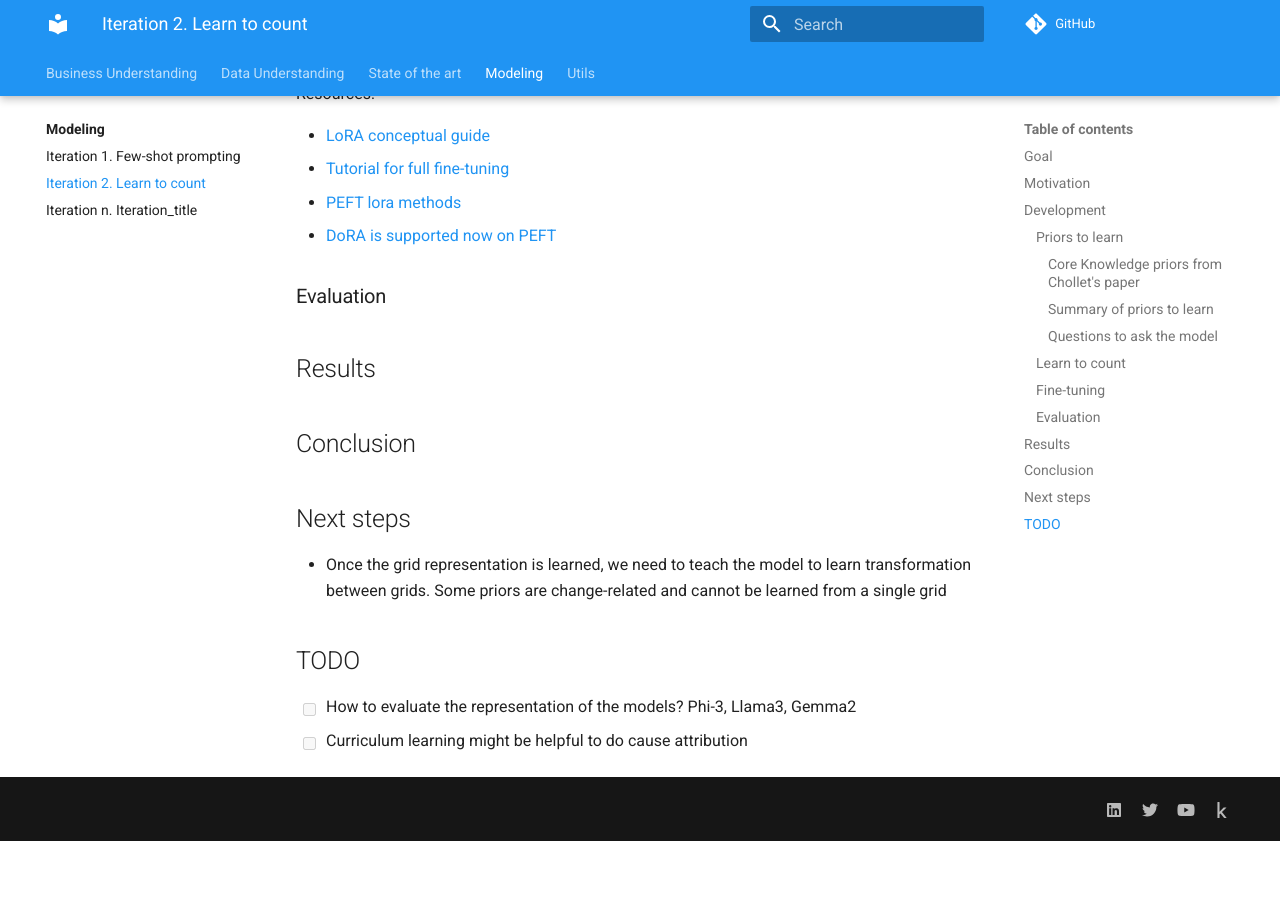
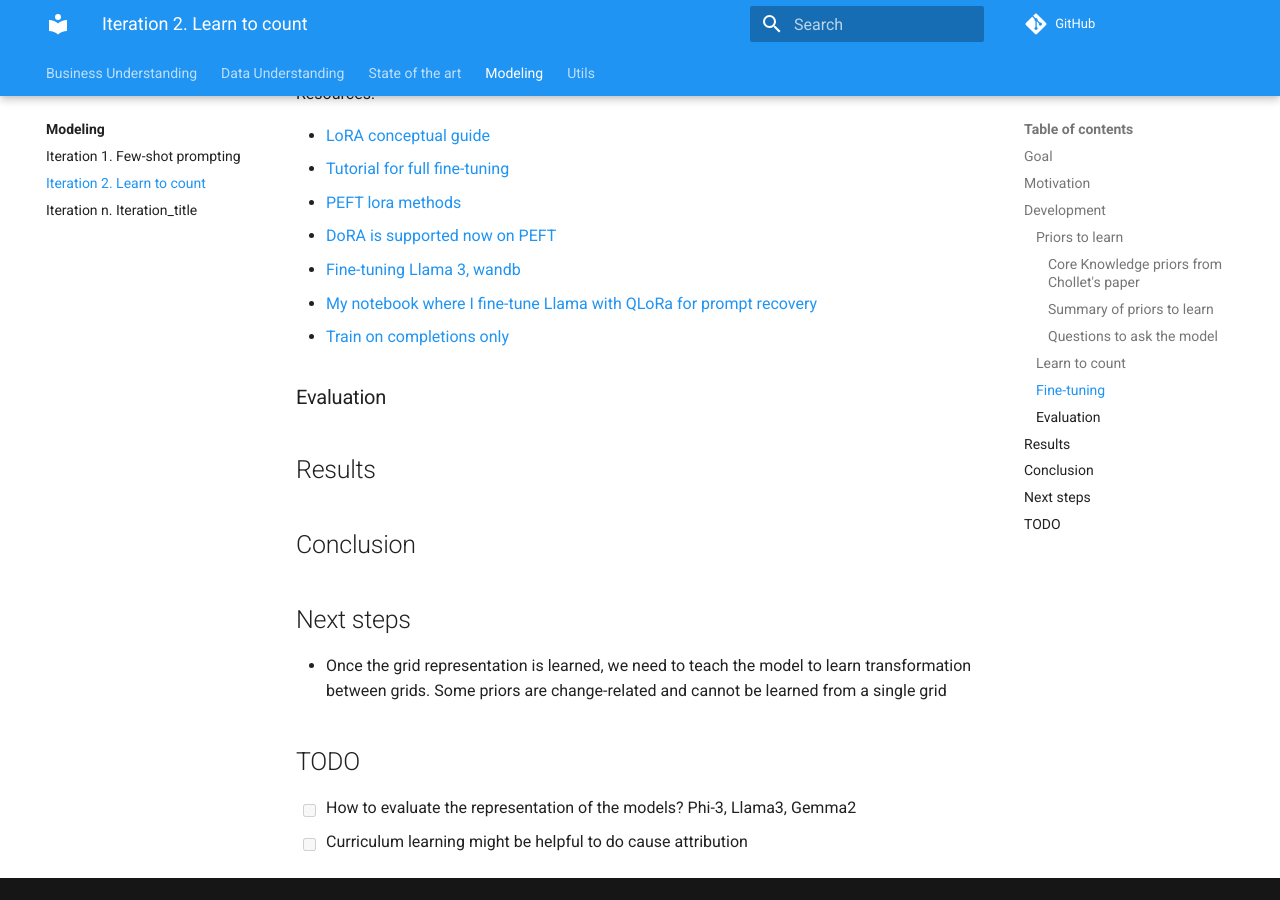
Before and after one commit to zhengjunyao-work/arc24, an MkDocs documentation site: the page built from docs/modeling/Iteration_02_learn_to_count.md, in a window 1280 px wide and 900 px high, scrolled down 3769 px. Built offline with MkDocs 1.6.1 and Material for MkDocs 9.7.7, drawn with Linux system fonts in a browser that asks for light colours; comment, search, counter and statistics services are not loaded; before the commit the page ends 4610 px from its top, so only the background shows below that.

Commit message:
more resources

```diff
--- a/docs/modeling/Iteration_02_learn_to_count.md
+++ b/docs/modeling/Iteration_02_learn_to_count.md
@@ -118,6 +118,9 @@ Resources:
 - [Tutorial for full fine-tuning](https://huggingface.co/docs/transformers/en/training)
 - [PEFT lora methods](https://huggingface.co/docs/peft/en/task_guides/lora_based_methods)
 - [DoRA is supported now on PEFT](https://huggingface.co/docs/peft/en/developer_guides/lora#weight-decomposed-low-rank-adaptation-dora)
+- [Fine-tuning Llama 3, wandb](https://wandb.ai/byyoung3/mlnews2/reports/Fine-Tuning-Llama-3-with-LoRA-TorchTune-vs-HuggingFace--Vmlldzo3NjE3NzAz#fine-tuning-llama-3:-torchtune-vs-hugginface)
+- [My notebook where I fine-tune Llama with QLoRa for prompt recovery](https://github.com/ironbar/prompt_recovery/blob/main/notebooks/012_fine-tune_llama.ipynb)
+- [Train on completions only](https://huggingface.co/docs/trl/en/sft_trainer#train-on-completions-only)
 
 ### Evaluation
 
```
